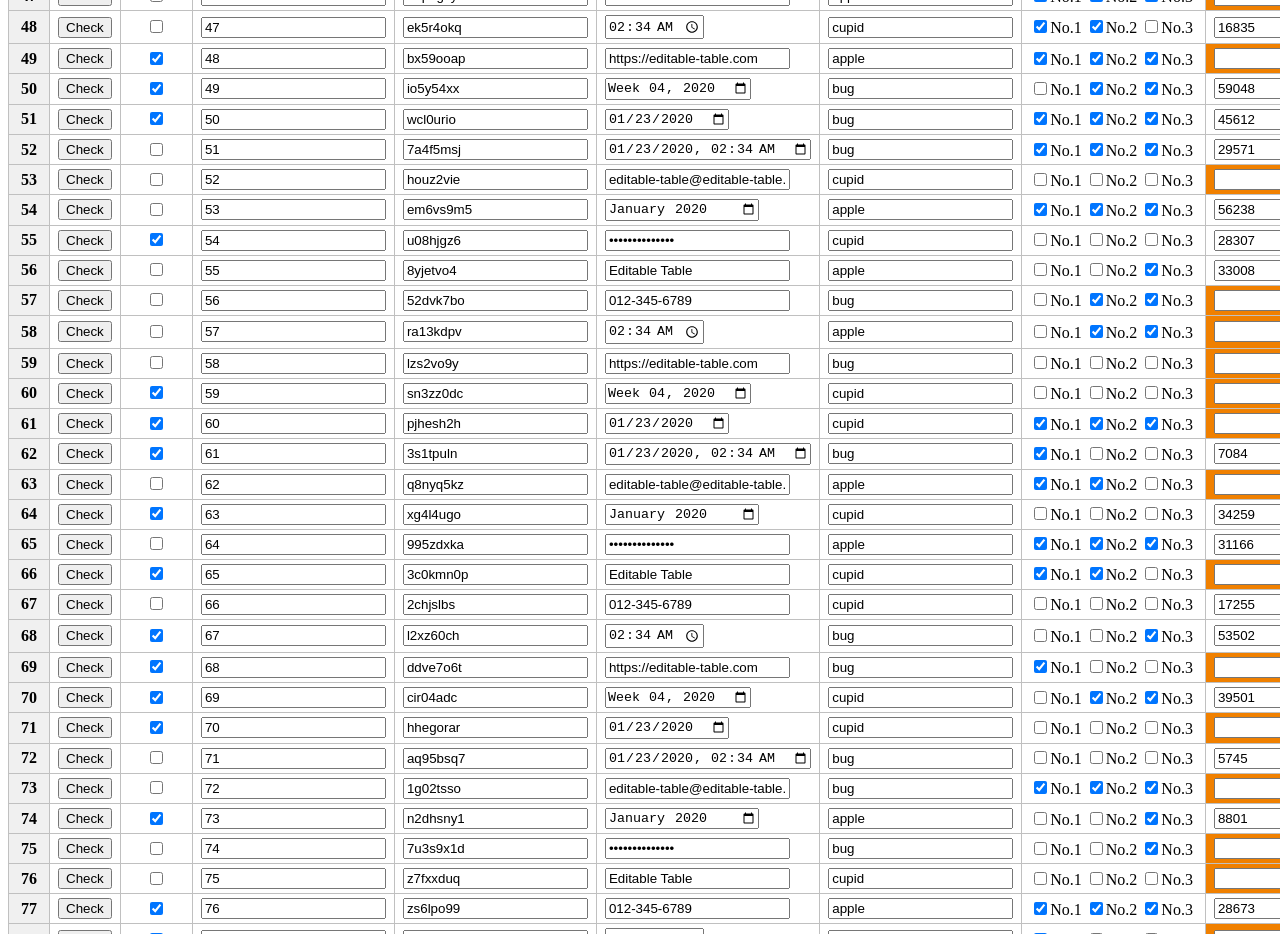
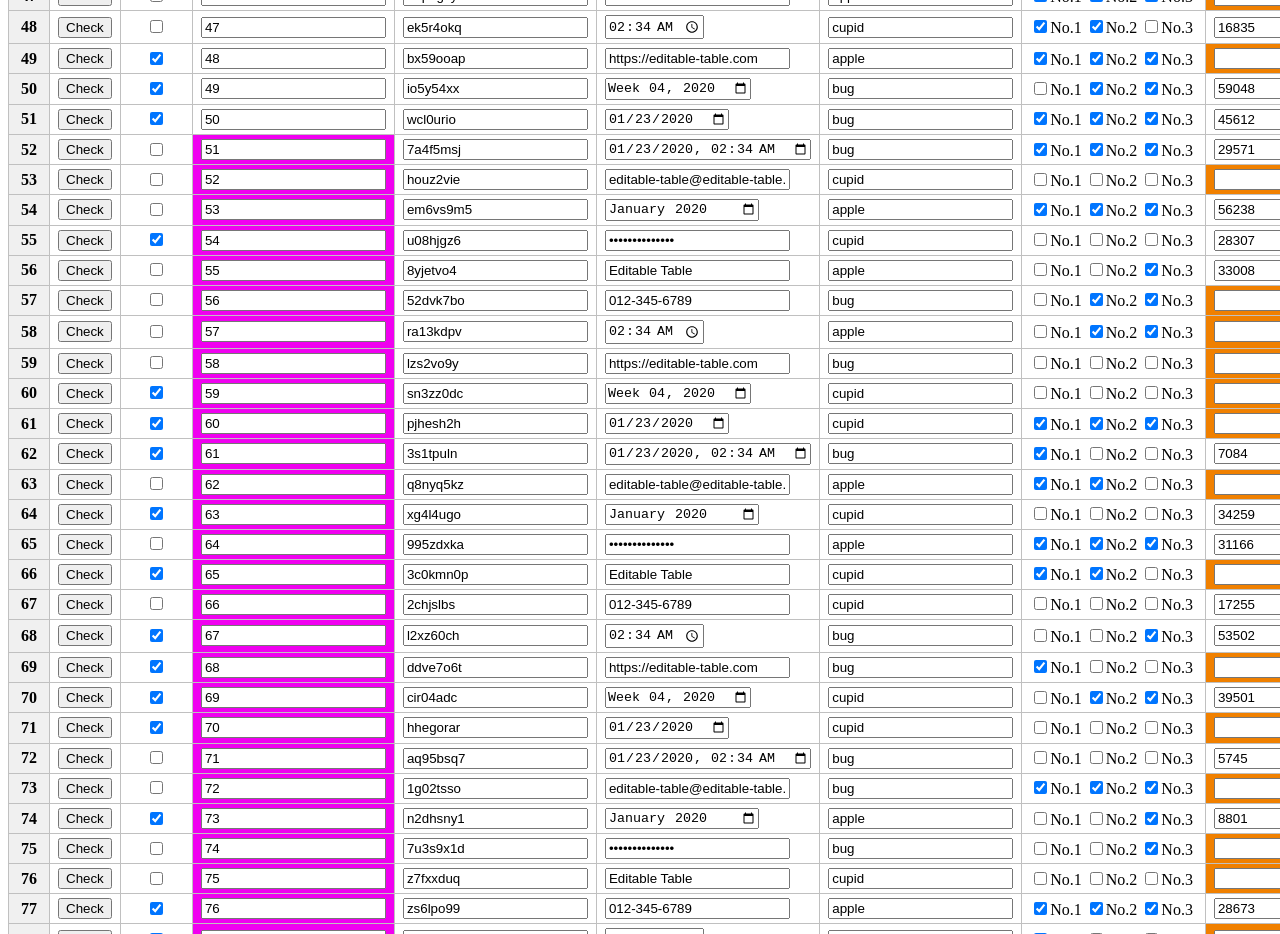
Before and after one commit to mimonelu/vue-sandbox, a Vue app: page /editable-table in a window 1280 px wide. Shown: the part 1480-2414 px from the top of the page. Built offline with nearby package versions, Linux system fonts and the light colour scheme.

Commit message:
バリデーションルールの実装

```diff
--- a/src/components/editable-table/EditableTable.vue
+++ b/src/components/editable-table/EditableTable.vue
@@ -95,6 +95,10 @@ export default class EditableTable extends Vue {
             background-color: #f00000;
             color: #f0f0f0;
           }
+          &[data-is-ruled="false"] {
+            background-color: #f000f0;
+            color: #f0f0f0;
+          }
         }
       }
     }
--- a/src/components/editable-table/EditableTableCell.vue
+++ b/src/components/editable-table/EditableTableCell.vue
@@ -5,6 +5,7 @@
     :data-type-is-valid="'' + isTypeValid"
     :data-is-required="'' + isRequired"
     :data-is-empty="'' + isEmpty"
+    :data-is-ruled="'' + isRuled"
   >
     <template v-if="extension">
       <button-extension
@@ -143,6 +144,14 @@ export default class EditableTableCell extends Vue {
     return cell.value == null || cell.value === ''
   }
 
+  get isRuled (): boolean {
+    const rule = this.getProp('rule')
+    if (rule != null) {
+      return rule(this.cell.value)
+    }
+    return true
+  }
+
   get valueLabel (): string {
     const cell = this.cell
     if (cell.filter !== null) {
--- a/src/views/EditableTableView.vue
+++ b/src/views/EditableTableView.vue
@@ -78,7 +78,7 @@ export default class EditableTableView extends Vue {
       columnRegulations: [
         { extension: { type: 'button', label: 'Check', callback: this.showData } },
         { type: 'boolean' },
-        { type: 'number' },
+        { type: 'number', rule (value: any) { return value <= 50 } },
         { type: 'string', required: true },
         null,
         { list: [ 'apple', 'bug', 'cupid' ] },
```
